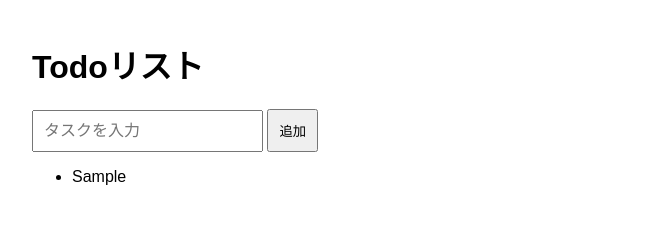
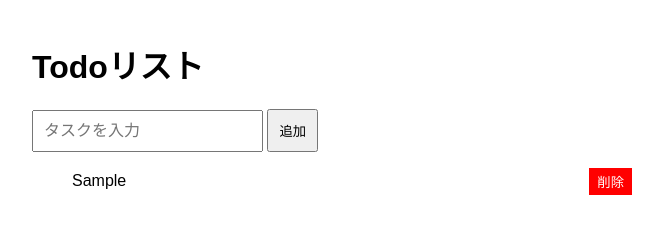
Before and after one commit to 8Air28/my-third-portfolio, a plain HTML site: page index.html in a window 1280 px wide. Both pictures are taken after typing "Sample" into the empty fields and a click on the button "追加". Shown: the whole page, without its empty margins (308-971 px from the left). Drawn offline with Linux system fonts and the light colour scheme.

Commit message:
Add files via upload

```diff
--- a/script.js
+++ b/script.js
@@ -13,7 +13,17 @@ form.addEventListener("submit", function (e) {
 
 function addTask(task) {
   const li = document.createElement("li");
-  li.textContent = task;
-  li.addEventListener("click", () => li.classList.toggle("done"));
+
+  const span = document.createElement("span");
+  span.textContent = task;
+  span.addEventListener("click", () => span.classList.toggle("done"));
+
+  const deleteBtn = document.createElement("button");
+  deleteBtn.textContent = "削除";
+  deleteBtn.classList.add("delete-btn");
+  deleteBtn.addEventListener("click", () => li.remove());
+
+  li.appendChild(span);
+  li.appendChild(deleteBtn);
   list.appendChild(li);
 }
--- a/style.css
+++ b/style.css
@@ -16,4 +16,19 @@ button {
 
 li {
   margin: 10px 0;
+  display: flex;
+  justify-content: space-between;
+  align-items: center;
 }
+
+.done {
+  text-decoration: line-through;
+}
+
+.delete-btn {
+  background-color: red;
+  color: white;
+  border: none;
+  padding: 4px 8px;
+  cursor: pointer;
+}
```
